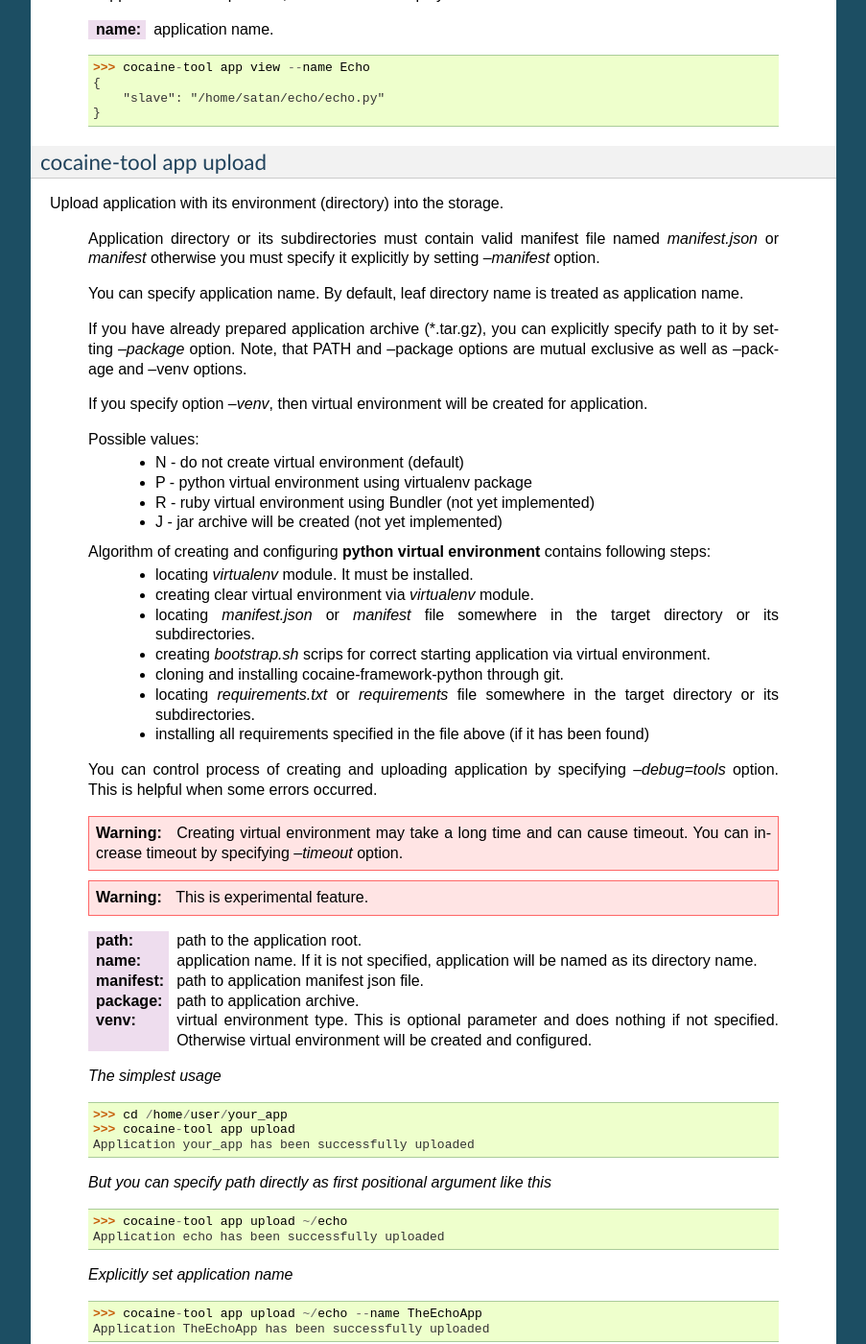
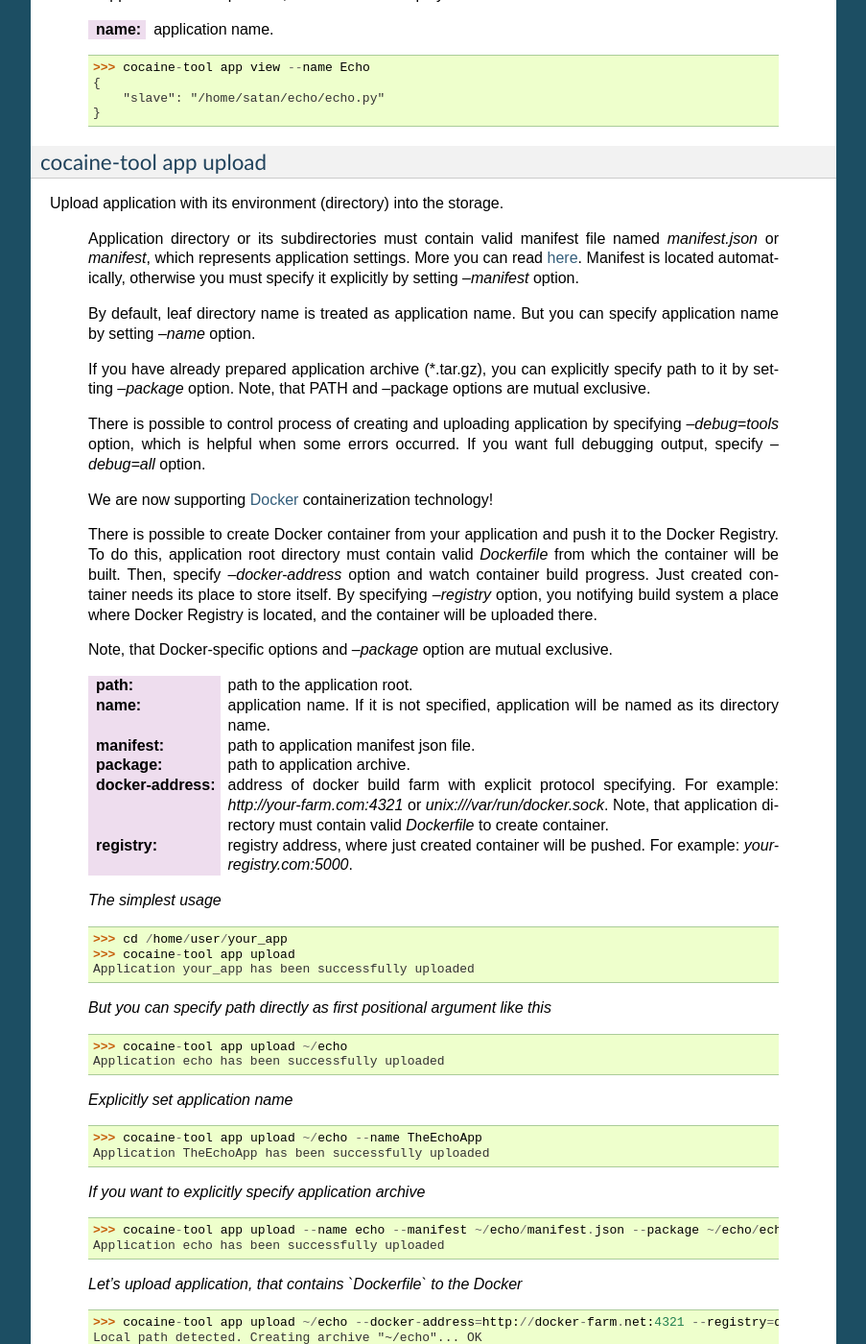
Before and after one commit to cocaine/cocaine-tools, a Sphinx documentation site: the page built from docs/tools.rst, in a window 1280 px wide and 1400 px high, scrolled down 2041 px. Shown: the whole window at 96% size, without its empty margins (198-1101 px from the left). Built offline with Sphinx 7.4.7, drawn with Linux system fonts in a browser that asks for light colours; some of the changed text lies outside the part shown.

Commit message:
Docker-specific documentation has been added.

```diff
--- a/docs/tools.rst
+++ b/docs/tools.rst
@@ -119,46 +119,38 @@ cocaine-tool app upload
 ''''''''''''''''''''''''''''''''''''
 Upload application with its environment (directory) into the storage.
 
-    Application directory or its subdirectories must contain valid manifest file named `manifest.json` or `manifest`
-    otherwise you must specify it explicitly by setting `--manifest` option.
+    Application directory or its subdirectories must contain valid manifest file named `manifest.json` or `manifest`,
+    which represents application settings. More you can read
+    `here <https://github.com/cocaine/cocaine-core/wiki/manifest>`_. Manifest is located automatically, otherwise you
+    must specify it explicitly by setting `--manifest` option.
 
-    You can specify application name. By default, leaf directory name is treated as application name.
+    By default, leaf directory name is treated as application name. But you can specify application name by setting
+    `--name` option.
 
     If you have already prepared application archive (\*.tar.gz), you can explicitly specify path to it by setting
-    `--package` option. Note, that PATH and --package options are mutual exclusive as well as --package and --venv
-    options.
+    `--package` option. Note, that PATH and --package options are mutual exclusive.
 
-    If you specify option `--venv`, then virtual environment will be created for application.
+    There is possible to control process of creating and uploading application by specifying `--debug=tools` option,
+    which is helpful when some errors occurred. If you want full debugging output, specify `--debug=all` option.
 
-    Possible values:
-        * N - do not create virtual environment (default)
-        * P - python virtual environment using virtualenv package
-        * R - ruby virtual environment using Bundler (not yet implemented)
-        * J - jar archive will be created (not yet implemented)
+    We are now supporting `Docker <http://docker.io>`_ containerization technology!
 
-    Algorithm of creating and configuring **python virtual environment** contains following steps:
-        * locating `virtualenv` module. It must be installed.
-        * creating clear virtual environment via `virtualenv` module.
-        * locating `manifest.json` or `manifest` file somewhere in the target directory or its subdirectories.
-        * creating `bootstrap.sh` scrips for correct starting application via virtual environment.
-        * cloning and installing cocaine-framework-python through git.
-        * locating `requirements.txt` or `requirements` file somewhere in the target directory or its subdirectories.
-        * installing all requirements specified in the file above (if it has been found)
+    There is possible to create Docker container from your application and push it to the Docker Registry. To do this,
+    application root directory must contain valid `Dockerfile` from which the container will be built. Then, specify
+    `--docker-address` option and watch container build progress.
+    Just created container needs its place to store itself. By specifying `--registry` option, you notifying build
+    system a place where Docker Registry is located, and the container will be uploaded there.
 
-    You can control process of creating and uploading application by specifying `--debug=tools` option. This is helpful
-    when some errors occurred.
-
-    .. warning:: Creating virtual environment may take a long time and can cause timeout. You can increase timeout by
-                 specifying `--timeout` option.
-
-    .. warning:: This is experimental feature.
+    Note, that Docker-specific options and `--package` option are mutual exclusive.
 
     :path: path to the application root.
     :name: application name. If it is not specified, application will be named as its directory name.
     :manifest: path to application manifest json file.
     :package: path to application archive.
-    :venv: virtual environment type. This is optional parameter and does nothing if not specified. Otherwise virtual
-           environment will be created and configured.
+    :docker-address: address of docker build farm with explicit protocol specifying. For example:
+                     `http://your-farm.com:4321` or `unix:///var/run/docker.sock`. Note, that application directory
+                     must contain valid `Dockerfile` to create container.
+    :registry: registry address, where just created container will be pushed. For example: `your-registry.com:5000`.
 
     *The simplest usage*
 
@@ -181,20 +173,39 @@ Upload application with its environment (directory) into the storage.
     >>> cocaine-tool app upload --name echo --manifest ~/echo/manifest.json --package ~/echo/echo.tar.gz
     Application echo has been successfully uploaded
 
-    *Let's create python virtual environment and see detail log*
+    *Let's upload application, that contains `Dockerfile` to the Docker*
 
-    >>> cocaine-tool app upload ~/echo --venv P --timeout 60 --debug tools
-    You specified building virtual environment
-    It may take a long time and can cause timeout. Increase it by specifying `--timeout` option if needed
-    cocaine.tools.installer: DEBUG   : Filenames found: [('../examples/echo/manifest.json', 111)]
-    cocaine.tools: DEBUG   : Repository temporary path - "/var/folders/dx/sww3lm4j7x73x7x3njzv770jqq7lhf/T/tmpSO_cva/repo"
-    cocaine.tools: DEBUG   : Creating virtual environment "P" ...
-    cocaine.tools.installer: DEBUG   : Start installing python module
-    ...
-    cocaine.tools.installer: DEBUG   : All requirements has been successfully installed
-    cocaine.tools.installer: DEBUG   : Python module has been successfully installed
-    cocaine.tools: DEBUG   : Creating package
-    Application echo has been successfully uploaded
+    >>> cocaine-tool app upload ~/echo --docker-address=http://docker-farm.net:4321 --registry=docker-registry.net:5000
+    Local path detected. Creating archive "~/echo"... OK
+    Building "http://docker-farm.net:4321/v1.4/build?q=False&t=docker-registry.net%3A5000%2Fecho"... Step 1 : FROM ubuntu
+     ---> 8dbd9e392a96
+    Step 2 : MAINTAINER Evgeny Safronov "division494@gmail.com"
+     ---> Using cache
+     ---> 41fe6b0d44a8
+    Step 3 : RUN echo "deb http://archive.ubuntu.com/ubuntu precise main universe" > /etc/apt/sources.list
+     ---> Using cache
+     ---> 1a45facf1e13
+    Step 4 : RUN apt-get update
+     ---> Using cache
+     ---> 1d8ffd3385ef
+    Step 5 : RUN apt-get install -y git
+     ---> Using cache
+     ---> 1b5ad01e42f3
+    Step 6 : RUN apt-get install -y nano
+     ---> Using cache
+     ---> 58d5b0c42376
+    Successfully built 58d5b0c42376
+    OK
+    Pushing "echo" into "docker-registry.net:5000/v1/"... The push refers to a repository [docker-registry.net:5000/echo] (len: 1)
+    Sending image list
+    Pushing repository docker-registry.net:5000/echo (1 tags)
+    Image 8dbd9e392a964056420e5d58ca5cc376ef18e2de93b5cc90e868a1bbc8318c1c already pushed, skipping
+    Image 41fe6b0d44a84cebdd88a75c1e6dfca114edc4ce7b65e7748a54e614443c1625 already pushed, skipping
+    Image 1a45facf1e139f32c03af3c006e78bb6a6e6134e823e64b714022dce25a0fac1 already pushed, skipping
+    Image 1d8ffd3385ef3b9b3614ffc0ddf319dc35c6cbe36375a45a182e5981b50311dc already pushed, skipping
+    Image 1b5ad01e42f37a54c569297330ca7cb188d0459e8575df1132779e0d695f916d already pushed, skipping
+    Image 58d5b0c4237612c136c3802de6230d03c1b4b1c55d04710bd1bc8ed9befcbb8a already pushed, skipping
+    OK
 
 cocaine-tool app remove
 ''''''''''''''''''''''''''''''''''''
```
